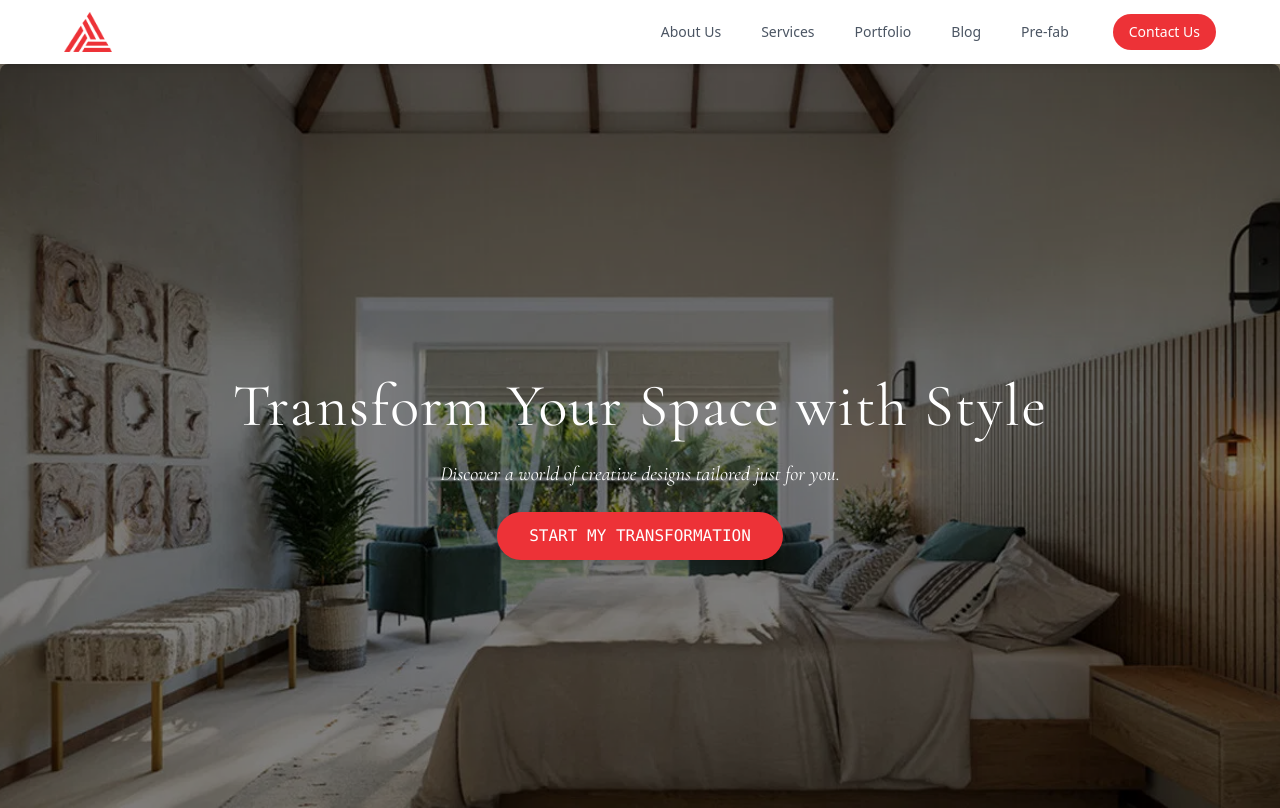
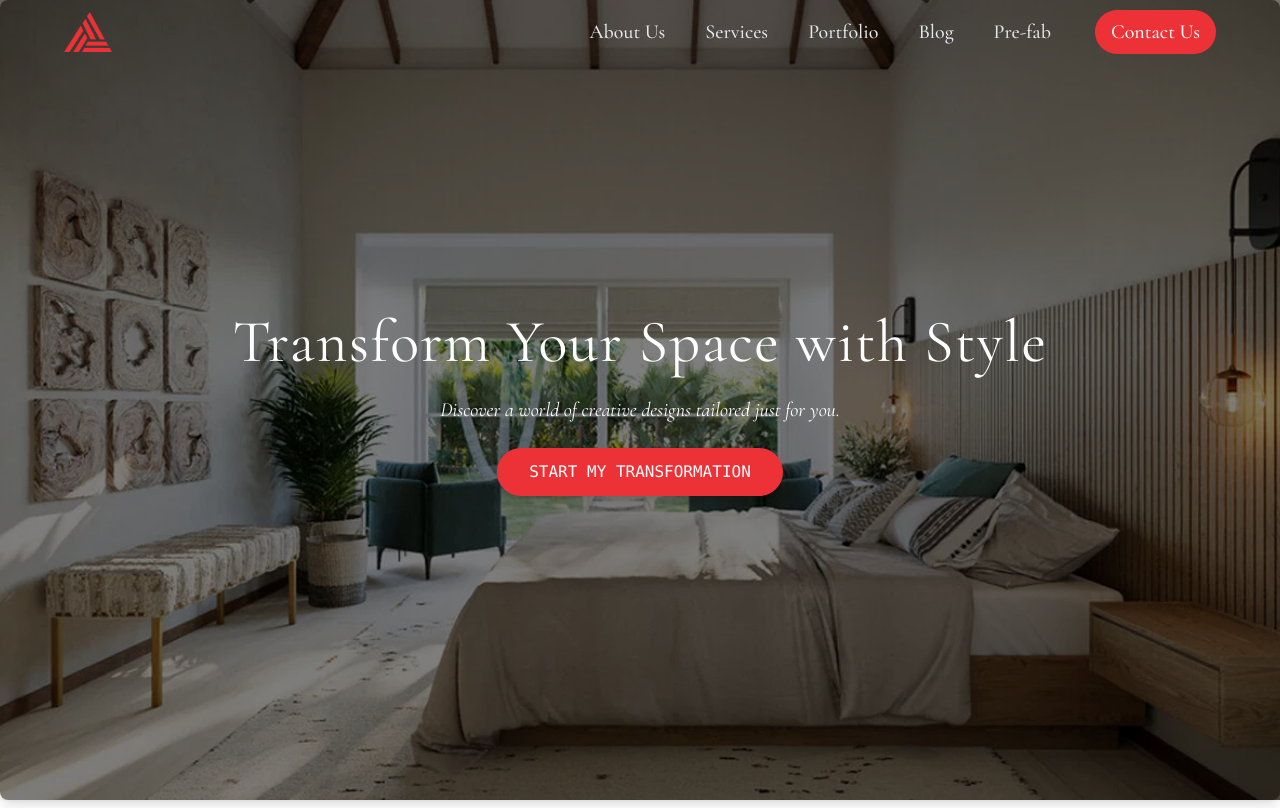
Before and after one commit to House-of-marktech-01/arch-interior-new, a React (Vite) app: page / in a window 1280 px wide. Shown: the top 808 px of the page. Built offline with nearby package versions, Linux system fonts and the light colour scheme; a web font is replaced by a local one.

Commit message:
nav imporved

```diff
--- a/src/components/Navbar.jsx
+++ b/src/components/Navbar.jsx
@@ -1,22 +1,43 @@
-import React, { useState } from 'react'
-import { Menu, X } from 'lucide-react'
-import { Link } from 'react-router-dom'
-import logo from '/assets/images/RCH.png'
+import React, { useState, useEffect } from "react";
+import { Menu, X } from "lucide-react";
+import { Link } from "react-router-dom";
+import logo from "/assets/images/RCH.png";
+
 export default function Navbar() {
-  const [isOpen, setIsOpen] = useState(false)
+  const [isOpen, setIsOpen] = useState(false);
+  const [isScrolled, setIsScrolled] = useState(false);
 
   const toggleMenu = () => {
-    setIsOpen(!isOpen)
-  }
+    setIsOpen(!isOpen);
+  };
+
+  useEffect(() => {
+    const handleScroll = () => {
+      const scrollTop = window.scrollY;
+      if (scrollTop > 50) {
+        setIsScrolled(true);
+      } else {
+        setIsScrolled(false);
+      }
+    };
+    window.addEventListener("scroll", handleScroll);
+    return () => {
+      window.removeEventListener("scroll", handleScroll);
+    };
+  }, []);
 
   return (
-    <nav className="sticky top-0 z-50 bg-white shadow-md">
+    <nav
+      className={`fixed w-full z-50 transition-all font-cormorant duration-300 ${
+        isScrolled ? "bg-gray-900 shadow-lg" : "bg-transparent"
+      }`}
+    >
       <div className="mx-auto px-4 sm:px-6 lg:px-16">
         <div className="flex items-center justify-between h-16">
           {/* Logo */}
           <div className="flex-shrink-0">
             <Link to="/" className="flex items-center">
-              <img src={logo} alt="" className="h-10" />
+              <img src={logo} alt="Logo" className="h-10" />
             </Link>
           </div>
 
@@ -24,43 +45,42 @@ export default function Navbar() {
           <div className="hidden md:block"></div>
 
           {/* CTA Button */}
-          <div className="  hidden md:flex md:space-x-4 lg:space-x-8 ">
+          <div className="hidden md:flex md:space-x-4 lg:space-x-8">
             <div className="ml-10 flex items-baseline space-x-2 lg:space-x-4">
               <Link
                 to="/about"
-                className="text-gray-600 hover:text-primaryRed px-3 py-2 rounded-md text-sm font-medium"
+                className="text-gray-200 hover:text-primaryRed px-3 py-2 rounded-md text-xl font-medium transition duration-300"
               >
                 About Us
               </Link>
               <Link
                 to="/services"
-                className="text-gray-600 hover:text-primaryRed px-3 py-2 rounded-md text-sm font-medium"
+                className="text-gray-200 hover:text-primaryRed px-3 py-2 rounded-md text-xl font-medium transition duration-300"
               >
                 Services
               </Link>
               <Link
                 to="/portfolio"
-                className="text-gray-600 hover:text-primaryRed px-3 py-2 rounded-md text-sm font-medium"
+                className="text-gray-200 hover:text-primaryRed px-3 py-2 rounded-md text-xl font-medium transition duration-300"
               >
                 Portfolio
               </Link>
               <Link
                 to="/blog"
-                className="text-gray-600 hover:text-primaryRed px-3 py-2 rounded-md text-sm font-medium"
+                className="text-gray-200 hover:text-primaryRed px-3 py-2 rounded-md text-xl font-medium transition duration-300"
               >
                 Blog
               </Link>
-
               <Link
                 to="/industrial-prefab"
-                className="text-gray-600 hover:text-primaryRed px-3 py-2 rounded-md text-sm font-medium"
+                className="text-gray-200 hover:text-primaryRed px-3 py-2 rounded-md text-xl font-medium transition duration-300"
               >
                 Pre-fab
               </Link>
             </div>
             <Link
               to="/contact"
-              className="bg-[#ED3237] text-white px-4 py-2 rounded-full text-sm font-medium hover:bg-[#000000] transition duration-300"
+              className="bg-primaryRed text-white px-4 py-2 rounded-full text-xl font-medium hover:bg-[#ffffff] hover:text-black transition duration-300"
             >
               Contact Us
             </Link>
@@ -70,14 +90,14 @@ export default function Navbar() {
           <div className="flex space-x-2 md:hidden">
             <Link
               to="/contact"
-              className="bg-[#ED3237] text-white block px-3 py-2 rounded-full text-base font-medium hover:bg-primaryBlue transition duration-300"
+              className="bg-primaryRed text-white block px-3 py-2 rounded-full text-base font-medium hover:bg-white hover:text-black transition duration-300"
             >
               Contact Us
             </Link>
 
             <button
               onClick={toggleMenu}
-              className="inline-flex items-center justify-center p-2 rounded-full  text-gray-400 hover:text-blue-600 hover:bg-gray-100 "
+              className="inline-flex items-center justify-center p-2 rounded-full text-gray-400 hover:text-primaryRed hover:bg-gray-800"
               aria-expanded="false"
             >
               <span className="sr-only">Open main menu</span>
@@ -93,35 +113,35 @@ export default function Navbar() {
 
       {/* Mobile Menu */}
       {isOpen && (
-        <div className="md:hidden absolute z-20 shadow-md rounded-lg top-[60px] right-0 transition-all ease-in-out">
+        <div className="md:hidden absolute z-20 shadow-lg rounded-lg top-[60px] right-0 transition-all ease-in-out bg-gray-900">
           <div className="px-2 pt-2 pb-3 space-y-1 sm:px-3">
             <Link
               to="/about"
-              className="text-gray-600 hover:text-[#ED3237] block px-3 py-2 rounded-md text-base font-medium"
+              className="text-gray-200 hover:text-primaryRed block px-3 py-2 rounded-md text-base font-medium transition duration-300"
             >
               About Us
             </Link>
             <Link
               to="/services"
-              className="text-gray-600 hover:text-[#ED3237] block px-3 py-2 rounded-md text-base font-medium"
+              className="text-gray-200 hover:text-primaryRed block px-3 py-2 rounded-md text-base font-medium transition duration-300"
             >
               Services
             </Link>
             <Link
               to="/portfolio"
-              className="text-gray-600 hover:text-[#ED3237] block px-3 py-2 rounded-md text-base font-medium"
+              className="text-gray-200 hover:text-primaryRed block px-3 py-2 rounded-md text-base font-medium transition duration-300"
             >
               Portfolio
             </Link>
             <Link
               to="/blog"
-              className="text-gray-600 hover:text-[#ED3237] block px-3 py-2 rounded-md text-base font-medium"
+              className="text-gray-200 hover:text-primaryRed block px-3 py-2 rounded-md text-base font-medium transition duration-300"
             >
               Blog
             </Link>
             <Link
               to="/industrial-prefab"
-              className="text-gray-600 hover:text-[#ED3237] block px-3 py-2 rounded-md text-base font-medium"
+              className="text-gray-200 hover:text-primaryRed block px-3 py-2 rounded-md text-base font-medium transition duration-300"
             >
               Industrial Pre-fab Work
             </Link>
```
